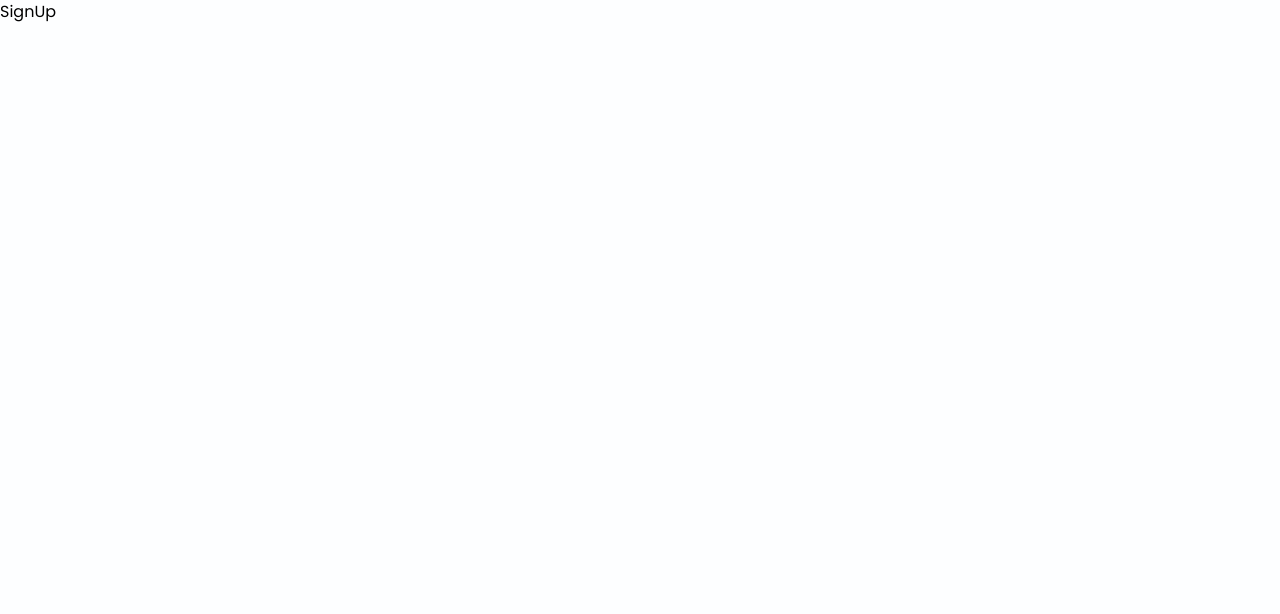
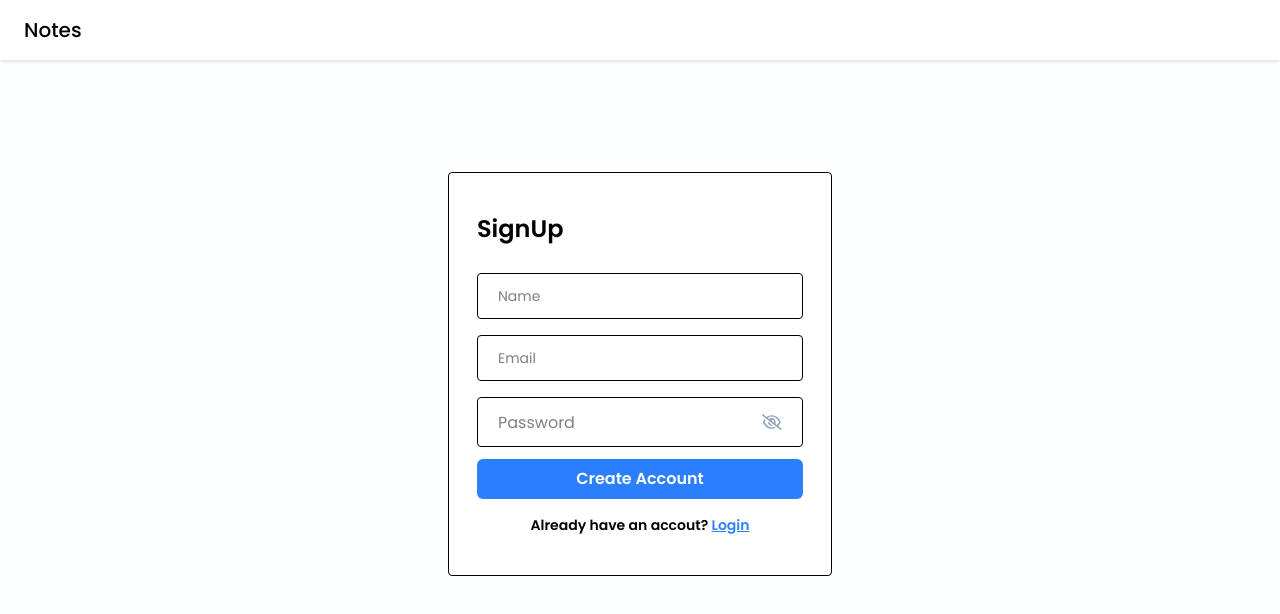
Before and after one commit to SadeeshaRandina/Notes-App, a React (Vite) app in the folder frontend/notes-app/: page /signup in a window 1280 px wide. Shown: the top 614 px of the page. Built offline with nearby package versions, Linux system fonts and the light colour scheme.

Commit message:
feat: enhance SignUp form with validation and error handling for name, email, and password

```diff
--- a/frontend/notes-app/src/pages/Login/Login.jsx
+++ b/frontend/notes-app/src/pages/Login/Login.jsx
@@ -18,6 +18,15 @@
       setError("Please enter a valid email address.");
       return;
     }
+
+    if (!password) {
+      setError("Please enter the password.");
+      return;
+    }
+
+    setError("")
+
+    // Login API call
   };
 
   return (
--- a/frontend/notes-app/src/pages/SignUp/SignUp.jsx
+++ b/frontend/notes-app/src/pages/SignUp/SignUp.jsx
@@ -1,9 +1,86 @@
 import React from 'react'
+import Navbar from '../../components/Navbar/Navbar'
+import { useState } from 'react'
+import PasswordInput from '../../components/Input/PasswordInput'
+import { Link } from 'react-router-dom'
+import { validateEmail } from '../../utils/helper'
 
 const SignUp = () => {
+
+  const [name, setName] = useState("");
+  const [email, setEmail] = useState("");
+  const [password, setPassword] = useState("");
+  const [error, setError] = useState(null);
+
+  const handleSignUp = (e) => {
+    e.preventDefault();
+
+    if (!name) {
+      setError("Please enter your name.");
+      return;
+    }
+
+    if (!validateEmail(email)) {
+      setError("Please enter a valid email address.");
+      return;
+    }
+
+    if (!password) {
+      setError("Please enter the password.");
+      return;
+    }
+
+    setError("");
+
+    // SignUp API call
+  };
+
   return (
-    <div>SignUp</div>
-  )
+    <>
+      <Navbar/>
+
+      <div className="flex items-center justify-center mt-28">
+        <div className="w-96 border rounded bg-white px-7 py-10">
+          <form onSubmit={handleSignUp}>
+            <h4 className="text-2xl mb-7 font-semibold">SignUp</h4>
+
+            <input
+              type="text"
+              placeholder="Name"
+              className="input-box"
+              value={name}
+              onChange={(e) => setName(e.target.value)}
+            />
+
+            <input
+              type="text"
+              placeholder="Email"
+              className="input-box"
+              value={email}
+              onChange={(e) => setEmail(e.target.value)}
+            />
+
+            <PasswordInput
+              value={password}
+              onChange={(e) => setPassword(e.target.value)}
+            />
+
+            {error && <p className='text-red-500 text-xs pb-1'>{error}</p>}
+
+            <button type="submit" className="btn-primary">Create Account</button>
+
+            <p className="text-sm text-center mt-4 font-semibold" >
+              Already have an accout? {" "}
+              <Link to="/login" className="text-blue-500 underline">
+                Login
+              </Link>
+            </p>
+
+          </form>
+        </div>
+      </div>
+    </>
+  );
 }
 
 export default SignUp
```
